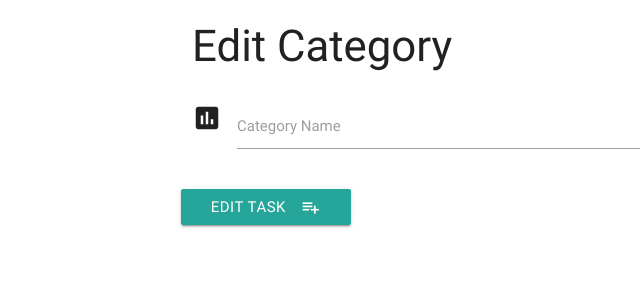
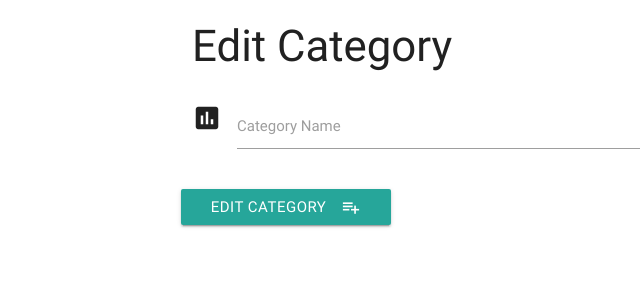
Before and after one commit to ElliotRedhead/LearningMongoDB, a Python web app: template templates/editcategory.html in a window 1280 px wide. Shown: the top 300 px of the page, without its empty margins (0-640 px from the left). Run offline with Jinja, Linux system fonts and the light colour scheme; the template is opened without the code that fills it, so the values that code supplies are empty; some libraries are stand-ins or nearby versions.

Commit message:
Corrected typo.

```diff
--- a/templates/editcategory.html
+++ b/templates/editcategory.html
@@ -11,7 +11,7 @@
             </div>
         </div>
         <div class="row">
-            <button class="btn waves-effect waves-light" type="submit" name="action">Edit Task
+            <button class="btn waves-effect waves-light" type="submit" name="action">Edit Category
                 <i class="material-icons right">playlist_add</i>
              </button>
         </div>
```
